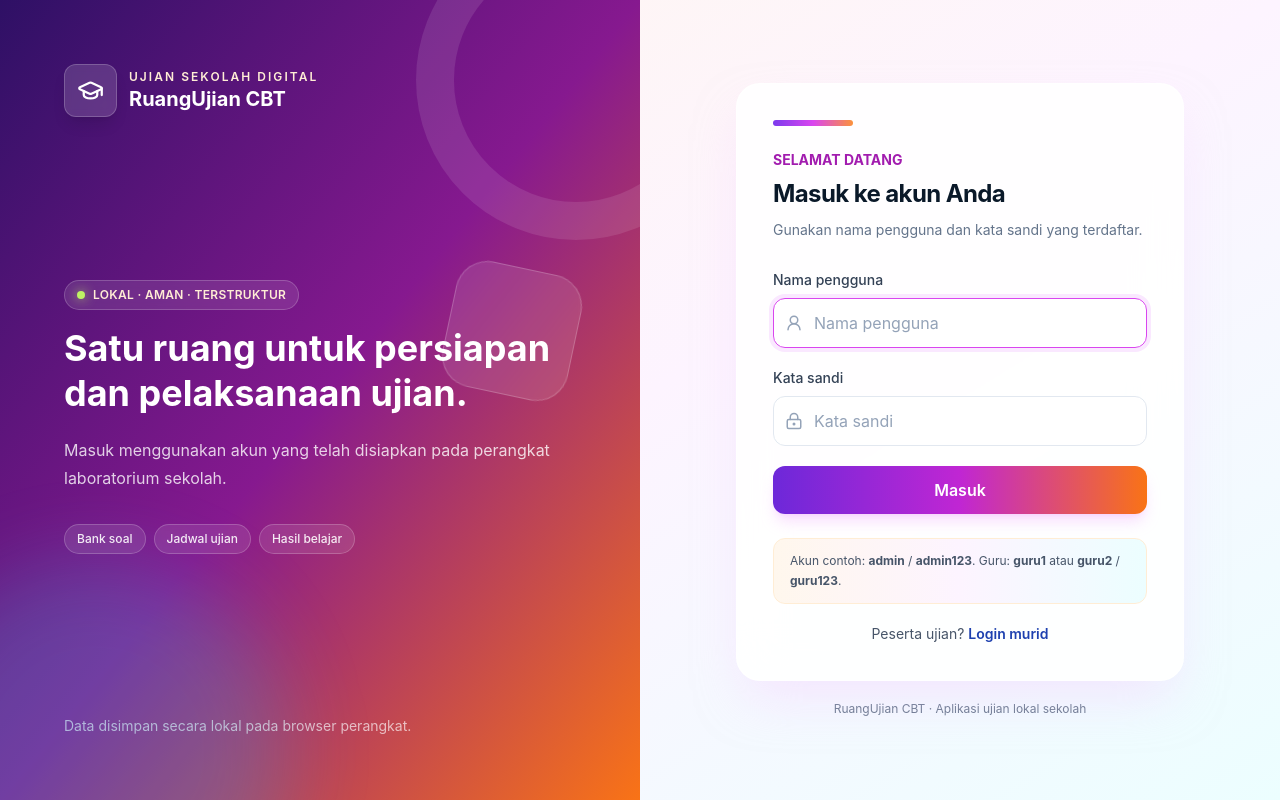
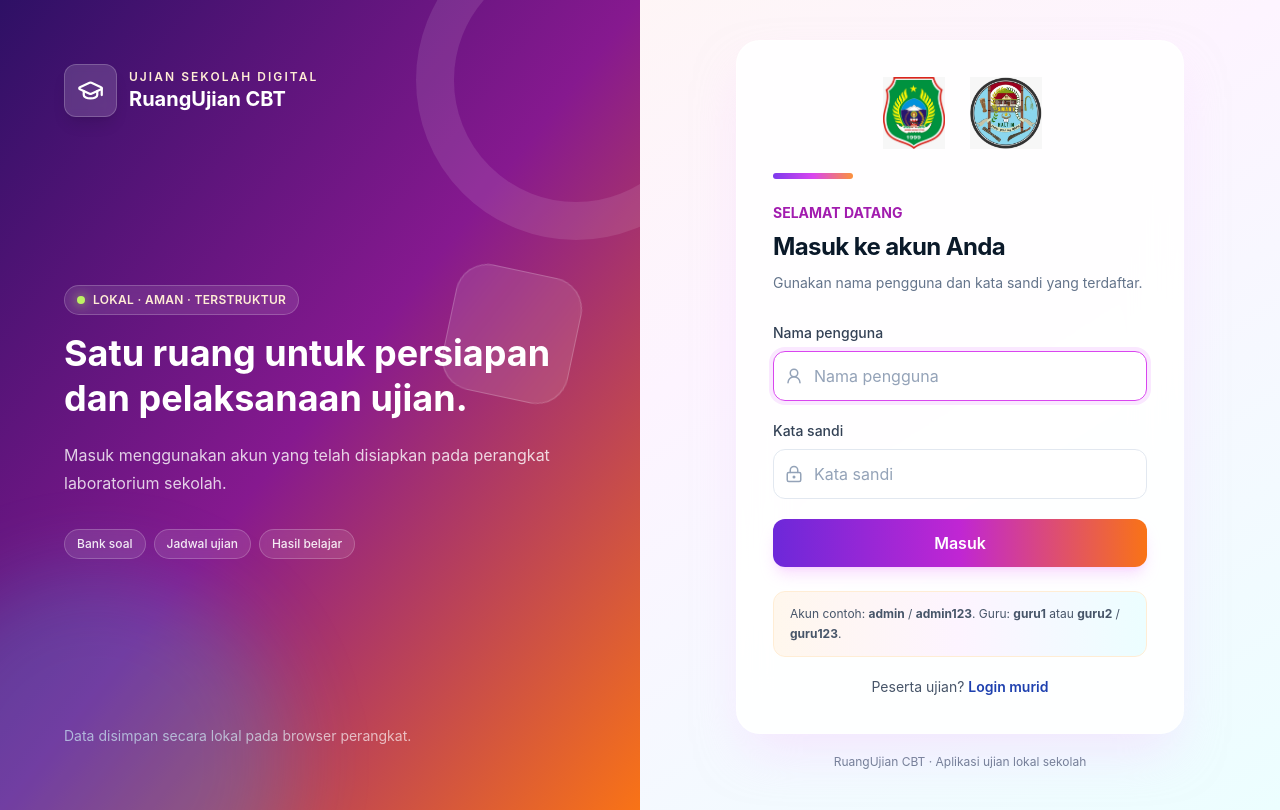
Before and after one commit to farhanpure0-hue/ruangujian, a React (Vite) app: page /login in a window 1280 px wide. Built offline with nearby package versions, Linux system fonts and the light colour scheme.

Commit message:
Add school and province logos to login

```diff
--- a/src/pages/LoginPage.jsx
+++ b/src/pages/LoginPage.jsx
@@ -81,6 +81,10 @@ export default function LoginPage() {
             <span className="text-xl font-bold text-navy-950">RuangUjian CBT</span>
           </div>
           <div className="overflow-hidden rounded-3xl border border-white/80 bg-white/90 p-7 shadow-2xl shadow-fuchsia-200/50 backdrop-blur-xl sm:p-9">
+            <div className="mb-6 flex items-center justify-center gap-5" aria-label="Logo sekolah dan pemerintah daerah">
+              <img src="/logo-propinsi.jpeg" alt="Logo Pemerintah Provinsi" className="h-16 w-16 object-contain sm:h-[4.5rem] sm:w-[4.5rem]" />
+              <img src="/logo-smansa-haltim.jpg" alt="Logo SMAN 1 Halmahera Timur" className="h-16 w-16 object-contain sm:h-[4.5rem] sm:w-[4.5rem]" />
+            </div>
             <div className="mb-6 h-1.5 w-20 rounded-full bg-gradient-to-r from-violet-600 via-fuchsia-500 to-orange-400" />
             <p className="text-sm font-bold text-fuchsia-700">SELAMAT DATANG</p>
             <h2 className="mt-2 text-2xl font-bold tracking-tight text-navy-950">Masuk ke akun Anda</h2>
```
Also changed, not shown: public/logo-propinsi.jpeg (added), public/logo-smansa-haltim.jpg (added).
